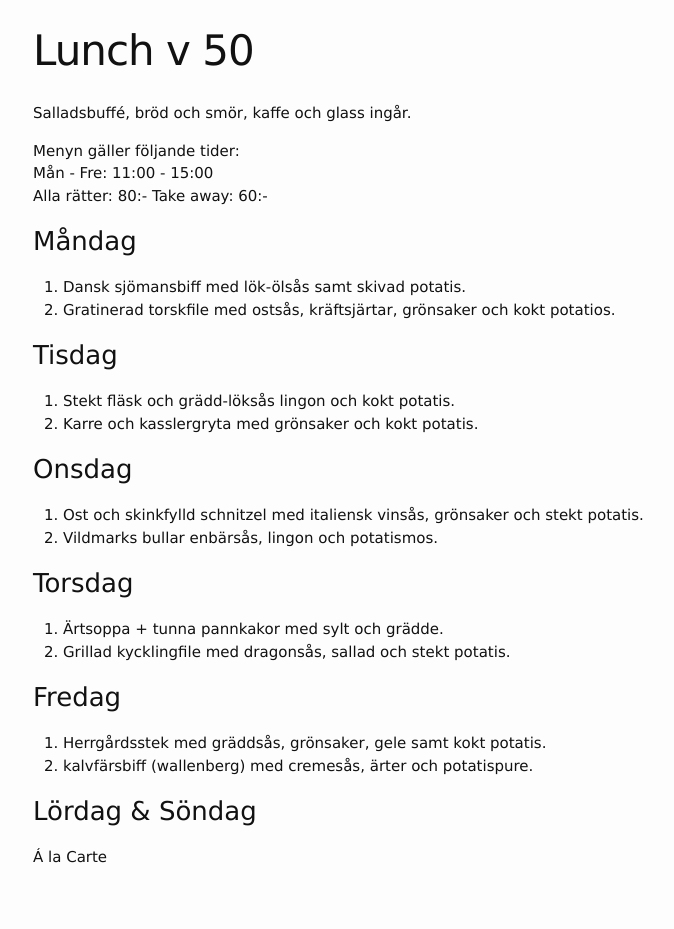
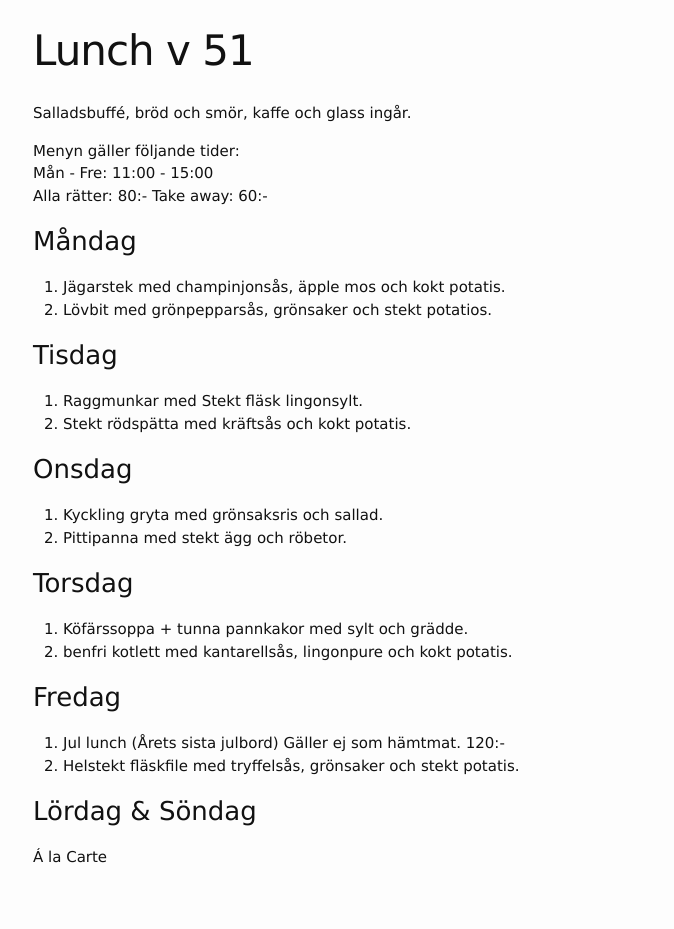
Before and after one commit to FarInn62/farinn62.github.io, a Jekyll site: the page built from lunch.md, in a window 1280 px wide. Shown: the whole page, without its empty margins (237-911 px from the left). Built offline with Jekyll 4.4.1, drawn with Linux system fonts in a browser that asks for light colours.

Commit message:
Update lunch.md

```diff
--- a/lunch.md
+++ b/lunch.md
@@ -1,6 +1,6 @@
 ---
 layout: foodmenu
-title: Lunch v 50
+title: Lunch v 51
 permalink: /lunch/
 published: true
 ---
@@ -12,28 +12,28 @@ Alla rätter: 80:- Take away: 60:-
 
 ### Måndag
 
-1. Dansk sjömansbiff med lök-ölsås samt skivad potatis.
-2. Gratinerad torskfile med ostsås, kräftsjärtar, grönsaker och kokt potatios.
+1. Jägarstek med champinjonsås, äpple mos och kokt potatis.
+2. Lövbit med grönpepparsås, grönsaker och stekt potatios.
 
 ### Tisdag
 
-1. Stekt fläsk och grädd-löksås lingon och kokt potatis.
-2. Karre och kasslergryta med grönsaker och kokt potatis.
+1. Raggmunkar med Stekt fläsk lingonsylt.
+2. Stekt rödspätta med kräftsås och kokt potatis.
 
 ### Onsdag
 
-1. Ost och skinkfylld schnitzel med italiensk vinsås, grönsaker och stekt potatis.
-2. Vildmarks bullar enbärsås, lingon och potatismos.
+1. Kyckling gryta med grönsaksris och sallad.
+2. Pittipanna med stekt ägg och röbetor.
 
 ### Torsdag
 
-1. Ärtsoppa + tunna pannkakor med sylt och grädde.
-2. Grillad kycklingfile med dragonsås, sallad och stekt potatis.
+1. Köfärssoppa + tunna pannkakor med sylt och grädde.
+2. benfri kotlett med kantarellsås, lingonpure och kokt potatis.
 
 ### Fredag
 
-1. Herrgårdsstek med gräddsås, grönsaker, gele samt kokt potatis.
-2. kalvfärsbiff (wallenberg) med cremesås, ärter och potatispure.
+1. Jul lunch (Årets sista julbord)  Gäller ej som hämtmat.        120:-
+2. Helstekt fläskfile med tryffelsås, grönsaker och stekt potatis.
 
 ### Lördag & Söndag
 
```
